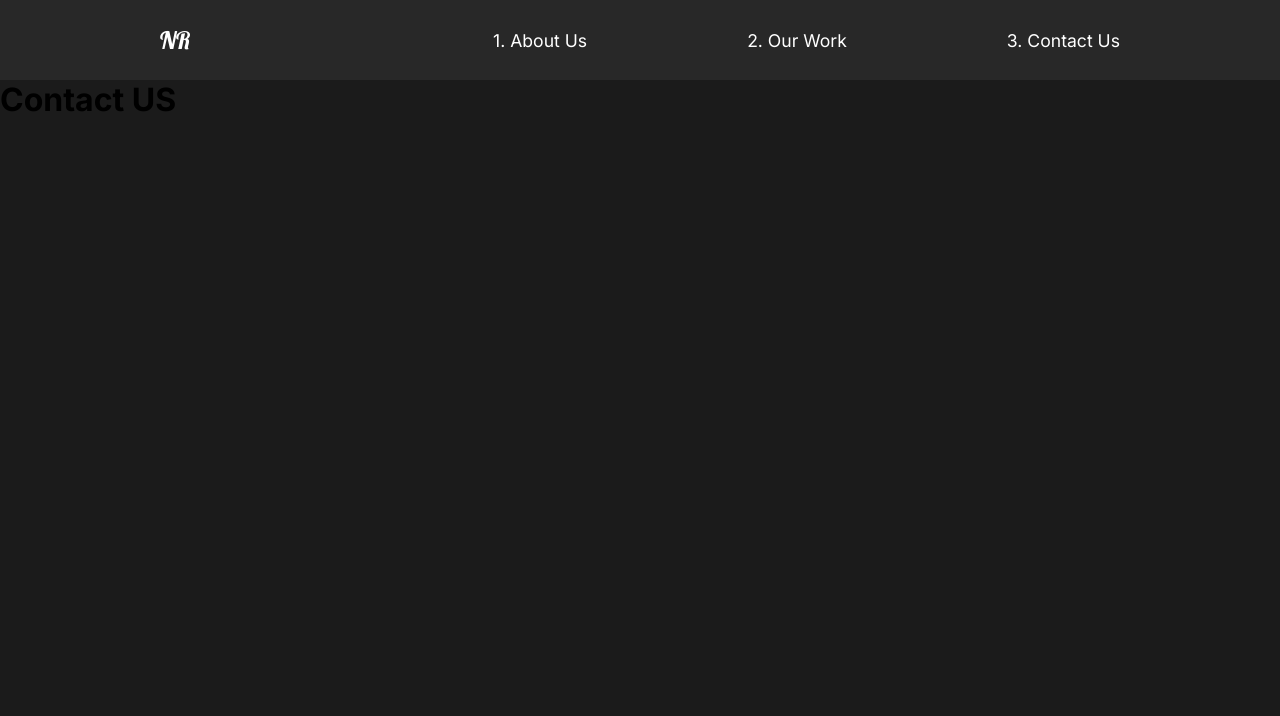
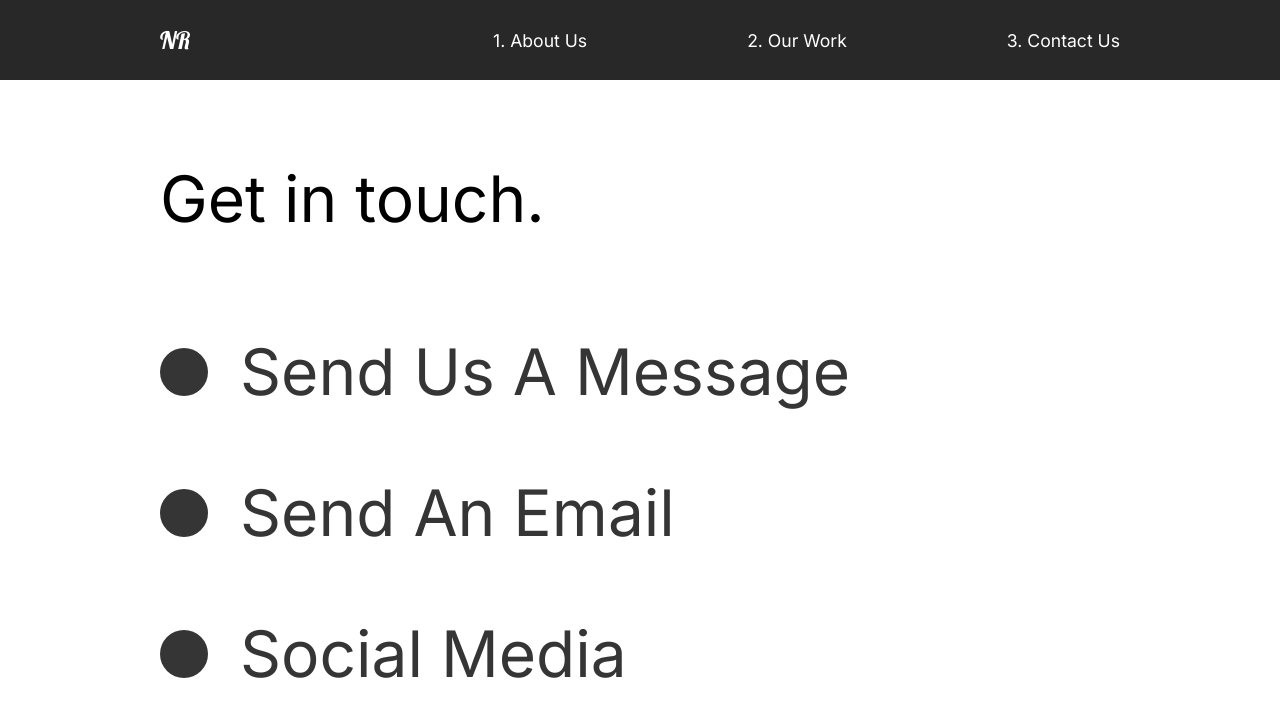
Before and after one commit to blizzardsflame/Portfolio-capture, a React (Create React App) app: page /contact in a window 1280 px wide. Shown: the top 716 px of the page. Built offline with nearby package versions, Linux system fonts and the light colour scheme.

Commit message:
13. Contact && Animation && StickyNav

```diff
--- a/src/animation.js
+++ b/src/animation.js
@@ -101,18 +101,12 @@
 };
 
 export const scrollAnim = {
-  hidden: {
-    opacity: 0,
-    transition: {
-      ease: "easeOut",
-      duration: 0.75,
-    },
-  },
+  hidden: { opacity: 0, scale: 1.2, transition: { duration: 0.5 } },
   show: {
     opacity: 1,
+    scale: 1,
     transition: {
-      ease: "easeOut",
-      duration: 1,
+      duration: 0.5,
     },
   },
 };
--- a/src/components/GlobalStyle.js
+++ b/src/components/GlobalStyle.js
@@ -8,6 +8,7 @@
 body{
     background: #1b1b1b;
     font-family: 'Inter', sans-serif;
+    overflow-x:hidden;
 }
 button{
 font-family: 'Inter', sans-serif;
--- a/src/components/Nav.js
+++ b/src/components/Nav.js
@@ -32,6 +32,9 @@
   align-items: center;
   padding: 1rem 10rem;
   background: #282828;
+  position: sticky;
+  top: 0;
+  z-index: 10;
   a {
     color: white;
     text-decoration: none;
--- /dev/null
+++ b/src/components/ScrollTop.js
@@ -0,0 +1,15 @@
+import { useEffect } from "react";
+import { useLocation } from "react-router-dom";
+
+const ScrollTop = () => {
+  const { pathname } = useLocation();
+  useEffect(() => {
+    window.scroll({
+      top: 0,
+      left: 0,
+    });
+  }, [pathname]);
+  return null;
+};
+
+export default ScrollTop;
--- a/src/pages/AboutUs.js
+++ b/src/pages/AboutUs.js
@@ -1,6 +1,8 @@
 import About from "../components/About";
 import Services from "../components/Services";
 import Faq from "../components/Faq";
+import ScrollTop from "../components/ScrollTop";
+
 //Animation
 import { motion } from "framer-motion";
 import { pageAnimation } from "../animation";
@@ -16,6 +18,7 @@
       <About />
       <Services />
       <Faq />
+      <ScrollTop />
     </motion.div>
   );
 };
--- a/src/pages/ContactUs.js
+++ b/src/pages/ContactUs.js
@@ -1,18 +1,72 @@
-//Animation
+import ScrollTop from "../components/ScrollTop";
+//Animation && Style
 import { motion } from "framer-motion";
-import { pageAnimation } from "../animation";
+import { pageAnimation, titleAnimation } from "../animation";
+import styled from "styled-components";
+import { Hide } from "../Styles";
 
 const ContactUs = () => {
   return (
-    <motion.div
+    <ContactStyle
       exit="exit"
       variants={pageAnimation}
       initial="hidden"
       animate="show"
+      style={{ background: "#fff" }}
     >
-      <h1>Contact US</h1>
-    </motion.div>
+      <Title>
+        <Hide>
+          <motion.h2 variants={titleAnimation}>Get in touch.</motion.h2>
+        </Hide>
+      </Title>
+      <div>
+        <Hide>
+          <Social variants={titleAnimation}>
+            <Circle />
+            <h2>Send Us A Message</h2>
+          </Social>
+        </Hide>
+        <Hide>
+          <Social variants={titleAnimation}>
+            <Circle />
+            <h2>Send An Email</h2>
+          </Social>
+        </Hide>
+        <Hide>
+          <Social variants={titleAnimation}>
+            <Circle />
+            <h2>Social Media</h2>
+          </Social>
+        </Hide>
+      </div>
+      <ScrollTop />
+    </ContactStyle>
   );
 };
 
+const ContactStyle = styled(motion.div)`
+  padding: 5rem 10rem;
+  color: #353535;
+  min-height: 90vh;
+`;
+
+const Title = styled(motion.div)`
+  margin-bottom: 4rem;
+  color: black;
+`;
+
+const Circle = styled(motion.div)`
+  border-radius: 50%;
+  width: 3rem;
+  height: 3rem;
+  background: #353535;
+`;
+const Social = styled(motion.div)`
+  display: flex;
+  align-items: center;
+  h2 {
+    margin: 2rem;
+  }
+`;
+
 export default ContactUs;
--- a/src/pages/ProjectDetail.js
+++ b/src/pages/ProjectDetail.js
@@ -1,5 +1,7 @@
 import { useState, useEffect } from "react";
 import { useHistory } from "react-router-dom";
+//Components
+import ScrollTop from "../components/ScrollTop";
 //Style && Animation
 import styled from "styled-components";
 import { motion } from "framer-motion";
@@ -48,6 +50,7 @@
           </ImageDisplay>
         </Details>
       )}
+      <ScrollTop />
     </>
   );
 };
--- a/src/pages/Work.js
+++ b/src/pages/Work.js
@@ -1,5 +1,7 @@
 //Route
 import { Link } from "react-router-dom";
+//Components
+import ScrollTop from "../components/ScrollTop";
 //Style
 import styled from "styled-components";
 //Animation
@@ -11,7 +13,6 @@
   photoAnimation,
   sliderAnimation,
   sliderContainerAnimation,
-  scrollAnim,
 } from "../animation";
 //Images
 import athlete from "../img/athlete-small.png";
@@ -67,6 +68,7 @@
           />
         </Link>
       </Movie>
+      <ScrollTop />
     </Workblock>
   );
 };
```
Also changed, not shown: 1 other file (tests, documents, lock files or other folders).
